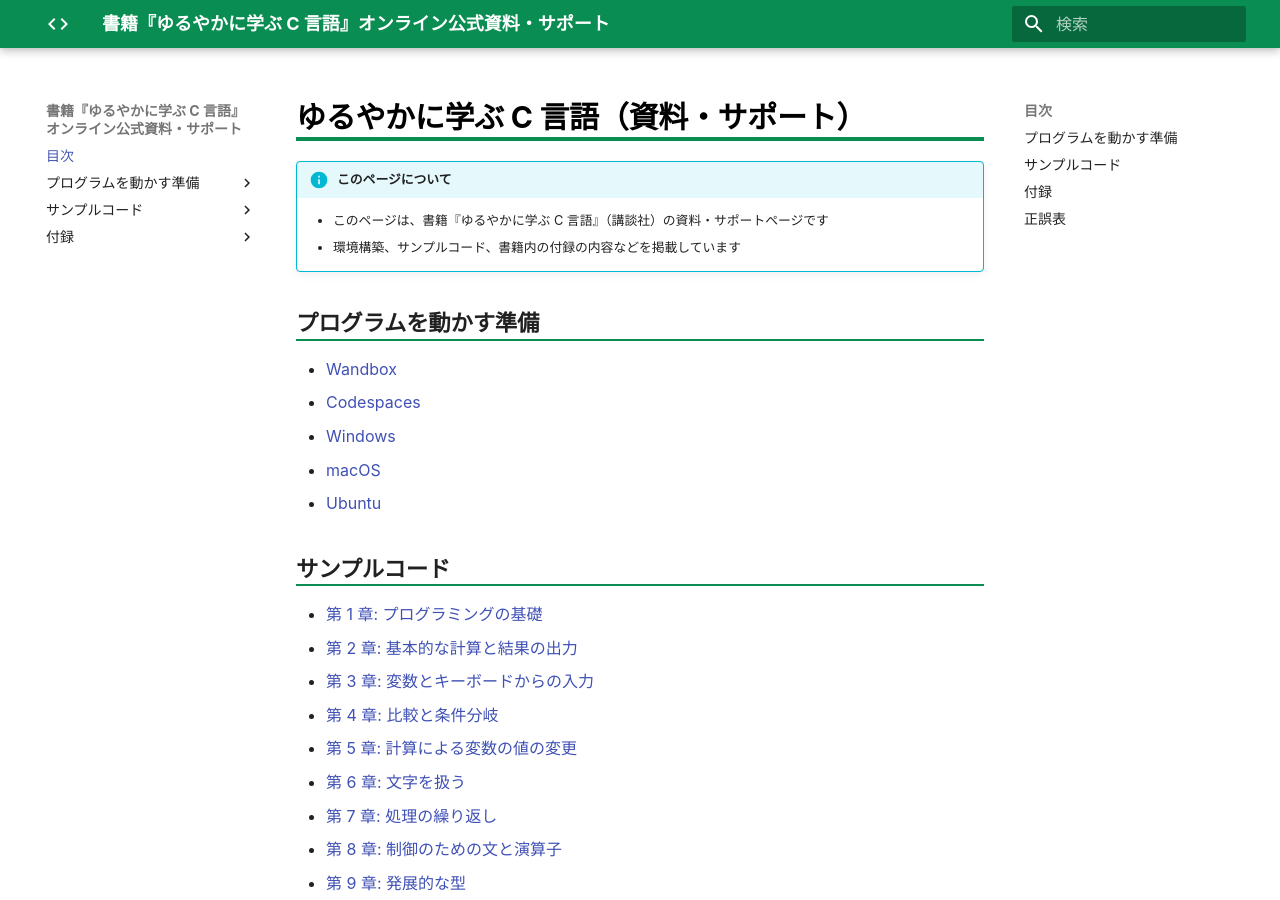
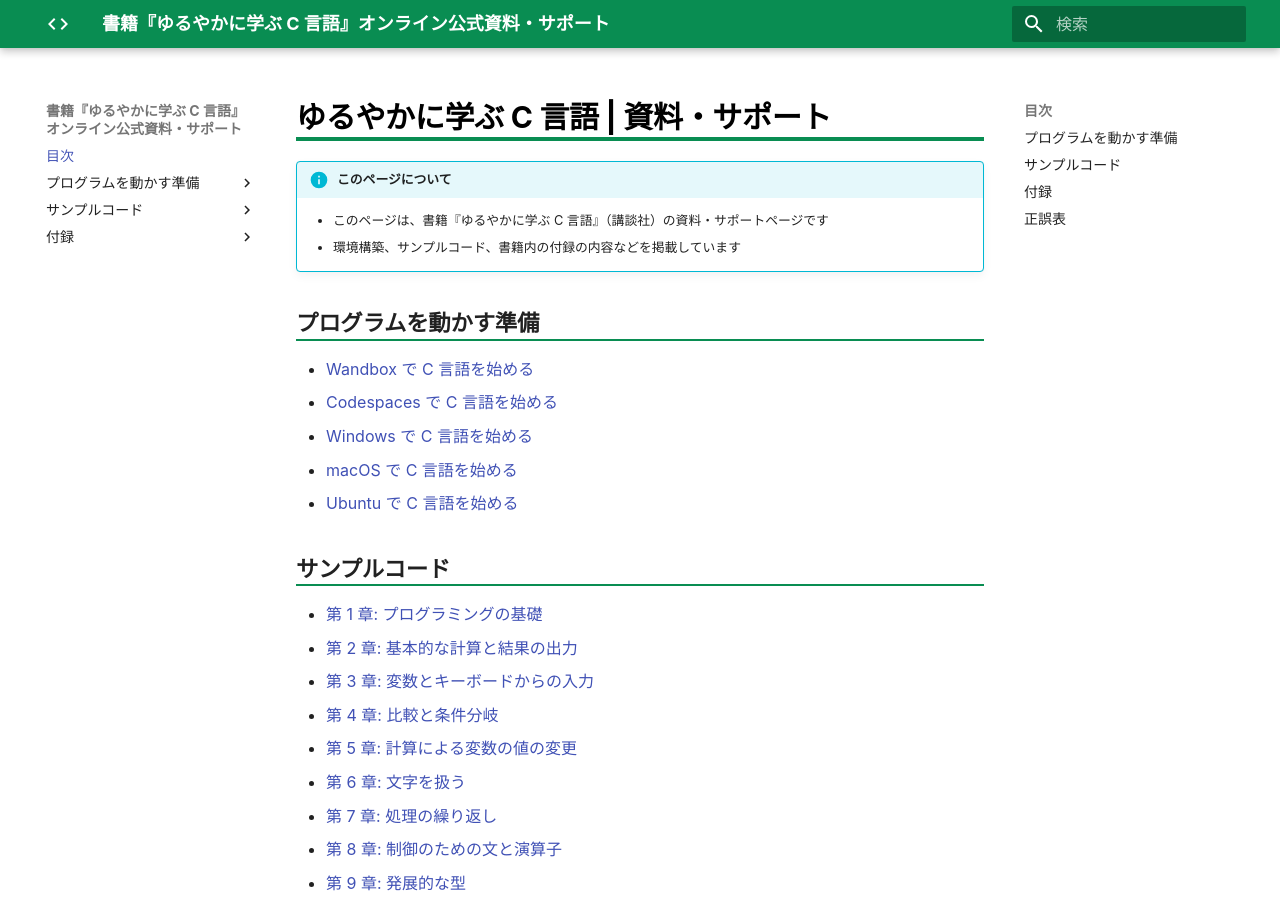
Before and after one commit to yuruyaka-c/yuruyaka-c.github.io, an MkDocs documentation site: the page built from docs/index.md, in a window 1280 px wide and 900 px high. Built offline with MkDocs 1.6.1 and Material for MkDocs 9.7.7, drawn with Linux system fonts in a browser that asks for light colours; nearby versions of some CDN libraries; some web fonts are replaced.

Commit message:
Update index.md

```diff
--- a/docs/index.md
+++ b/docs/index.md
@@ -1,15 +1,15 @@
-# ゆるやかに学ぶ C 言語（資料・サポート）
+# ゆるやかに学ぶ C 言語 | 資料・サポート
 
 !!!info "このページについて"
     - このページは、書籍『ゆるやかに学ぶ C 言語』（講談社）の資料・サポートページです
     - 環境構築、サンプルコード、書籍内の付録の内容などを掲載しています
 
 ## プログラムを動かす準備
-- [Wandbox](setup/wandbox.md)
-- [Codespaces](setup/codespaces.md)
-- [Windows](setup/windows.md)
-- [macOS](setup/mac.md)
-- [Ubuntu](setup/ubuntu.md)
+- [Wandbox で C 言語を始める](setup/wandbox.md)
+- [Codespaces で C 言語を始める](setup/codespaces.md)
+- [Windows で C 言語を始める](setup/windows.md)
+- [macOS で C 言語を始める](setup/macos.md)
+- [Ubuntu で C 言語を始める](setup/ubuntu.md)
 
 
 ## サンプルコード
```
